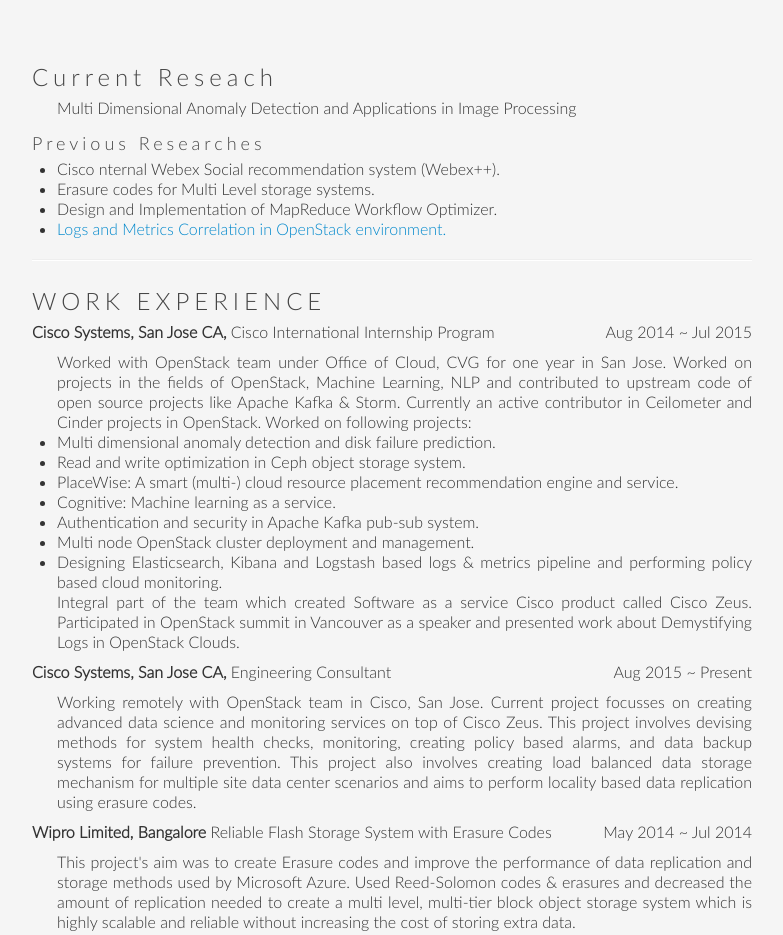
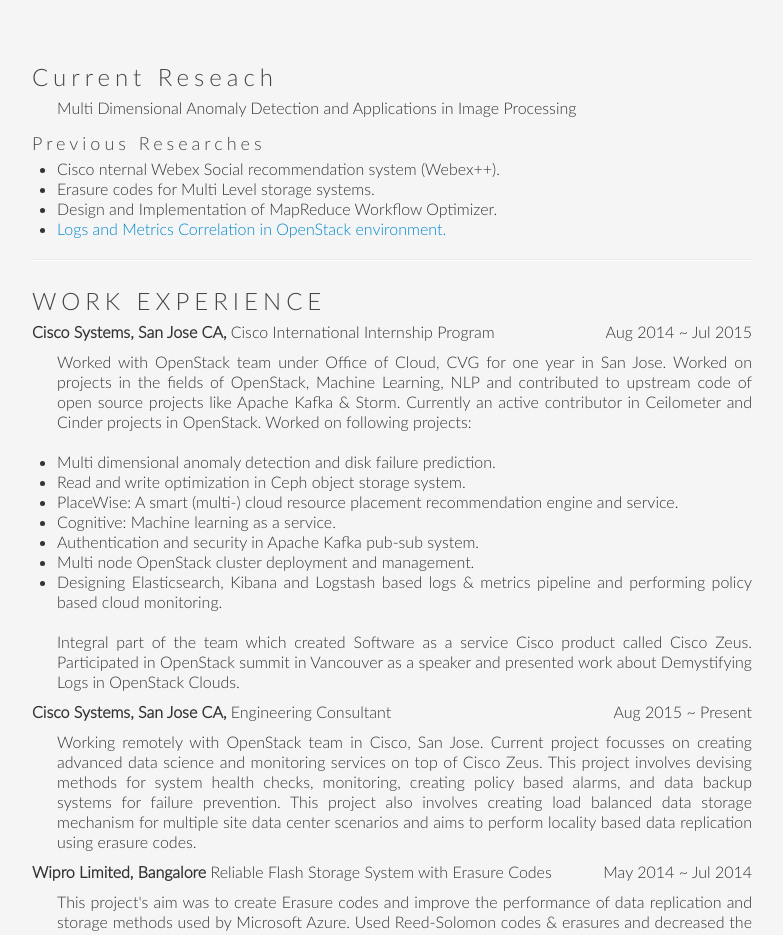
Before and after one commit to sarvesh-ranjan/sarvesh-ranjan.github.io, a plain HTML site: page work.html in a window 1280 px wide. Shown: the part 320-1255 px from the top of the page, without its empty margins (248-1031 px from the left). Drawn offline with nearby package versions, Linux system fonts and the light colour scheme.

Commit message:
Modified work.html page

```diff
--- a/work.html
+++ b/work.html
@@ -83,7 +83,7 @@
 							Worked with OpenStack team under Office of Cloud, CVG for one year in San Jose. Worked on
 							projects in the fields of OpenStack, Machine Learning, NLP and contributed to upstream code of
 							open source projects like Apache Kafka & Storm. Currently an active contributor in Ceilometer and
-							Cinder projects in OpenStack. Worked on following projects:<br><li>
+							Cinder projects in OpenStack. Worked on following projects:<br><br><li>
 									    Multi dimensional anomaly detection and disk failure prediction.<li>
 									    Read and write optimization in Ceph object storage system.<li>
 									    PlaceWise: A smart (multi-) cloud resource placement recommendation engine and service.<li>
@@ -91,7 +91,7 @@
 									    Authentication and security in Apache Kafka pub-sub system.<li>
 									    Multi node OpenStack cluster deployment and management.<li>
 									    Designing Elasticsearch, Kibana and Logstash based logs & metrics pipeline and performing policy
-									based cloud monitoring.<br>
+									based cloud monitoring.<br><br>
 							Integral part of the team which created Software as a service Cisco product called Cisco Zeus.
 							Participated in OpenStack summit in Vancouver as a speaker and presented work about Demystifying Logs in OpenStack Clouds.
 					</ul>
```
